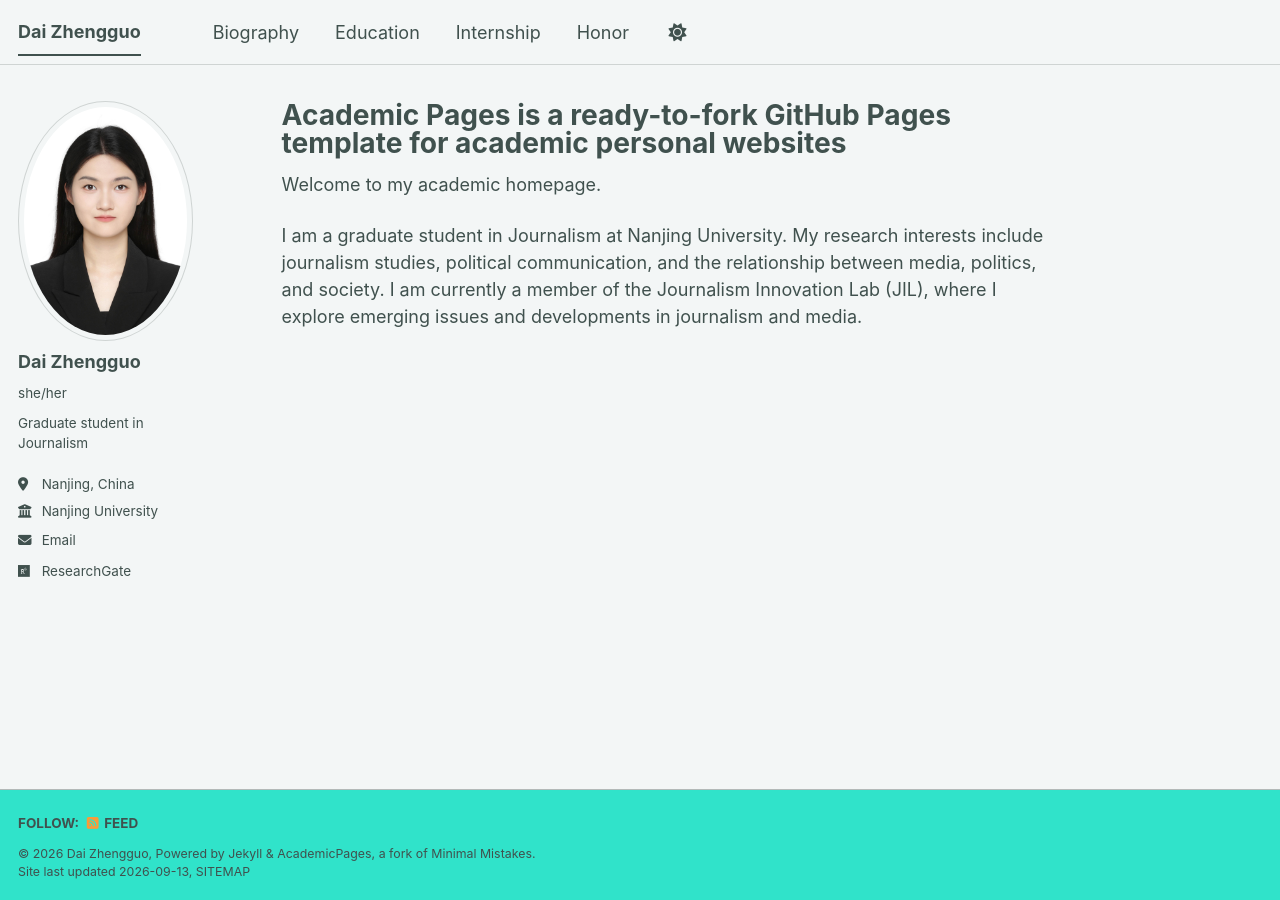
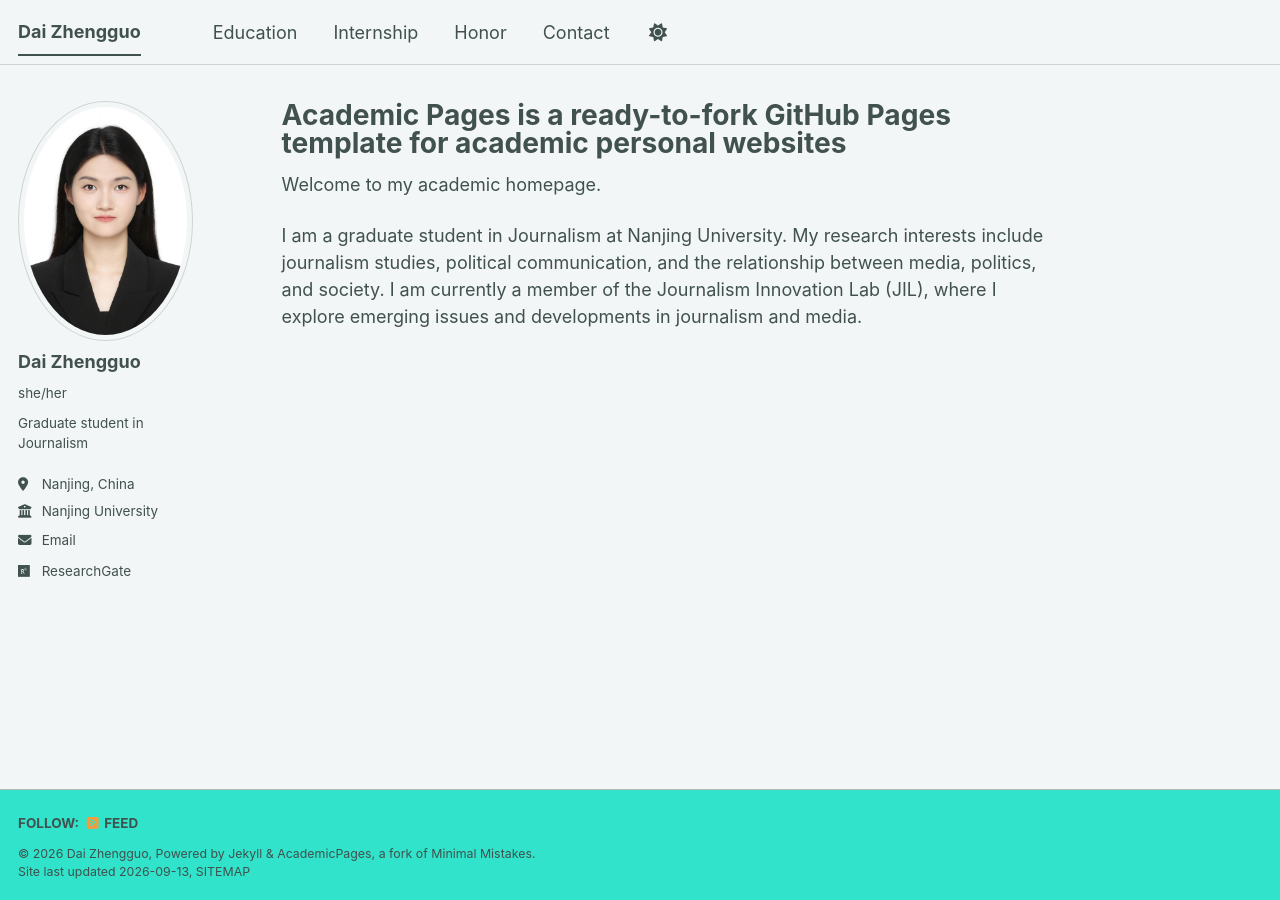
Before and after one commit to ffszsxy/ffszsxy.github.io, a Jekyll site: the page built from _pages/about.md, in a window 1280 px wide. Built offline with Jekyll 4.4.1, drawn with Linux system fonts in a browser that asks for light colours; a style sheet for code colours, icons or effects is not loaded.

Commit message:
Update navigation.yml

```diff
--- a/_data/navigation.yml
+++ b/_data/navigation.yml
@@ -9,8 +9,6 @@
 
 
 main:
-  - title: "Biography"
-    url: /biography/
 
   - title: "Education"
     url: /education/
@@ -20,3 +18,6 @@ main:
 
   - title: "Honor"
     url: /honor/
+
+  - title: "Contact"
+    url: /contact/
```
